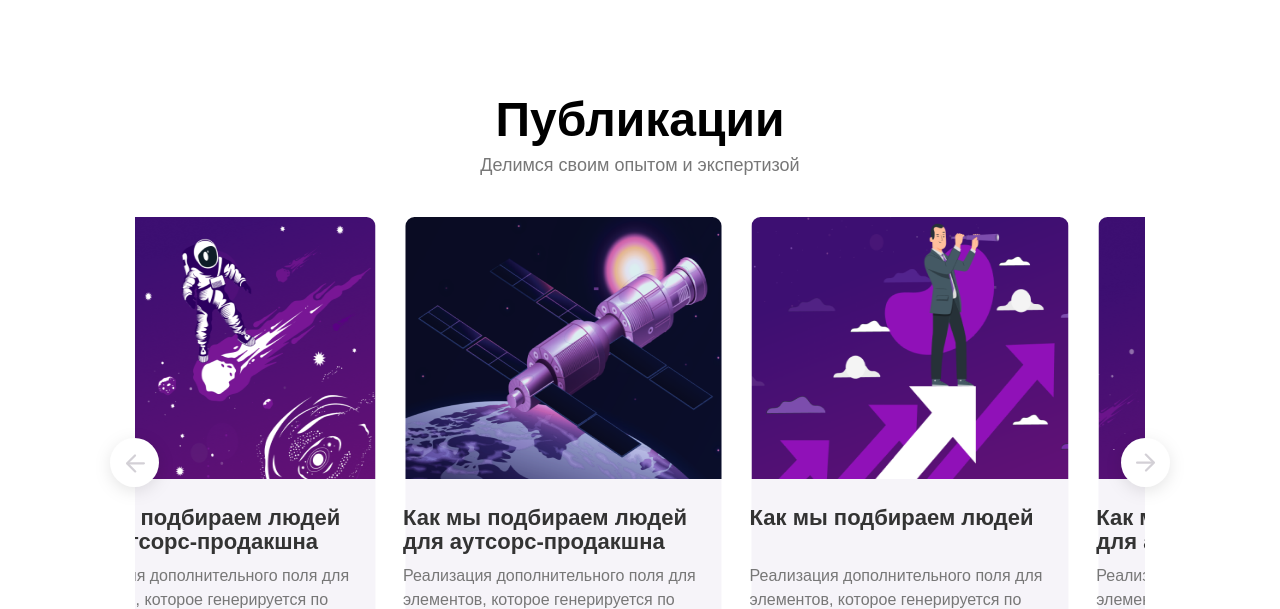
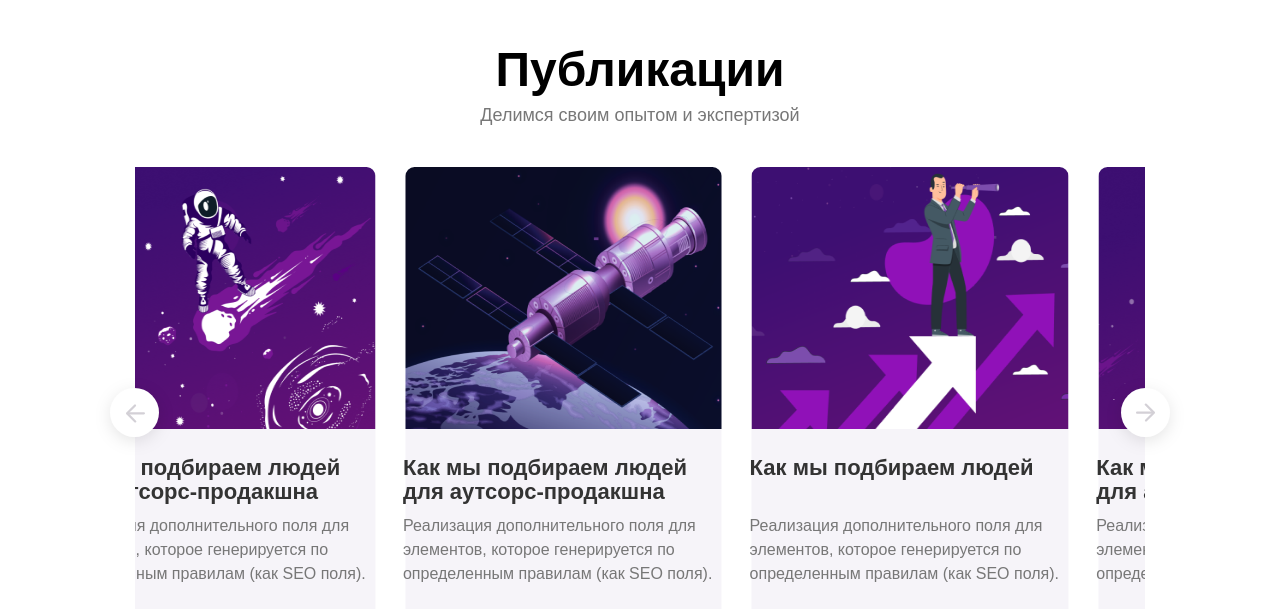
Before and after one commit to SVENmods/ManaoTest, a plain HTML site: page index.html in a window 1280 px wide. Shown: the part 2415-3024 px from the top of the page. Drawn offline with nearby package versions, Linux system fonts and the light colour scheme; a web font is replaced by a local one.

Commit message:
padding fix

```diff
--- a/scss/style.scss
+++ b/scss/style.scss
@@ -273,7 +273,7 @@ $fontPr: 'Pragmatica ExtraLight', sans-serif;
 }
 .public {
      // outline: 1px solid red;
-     padding-top: 76px;
+     padding-top: 26px;
      .swiper{
           text-align: center;
           align-items: center;
```
Also changed, not shown: css/style.css.
